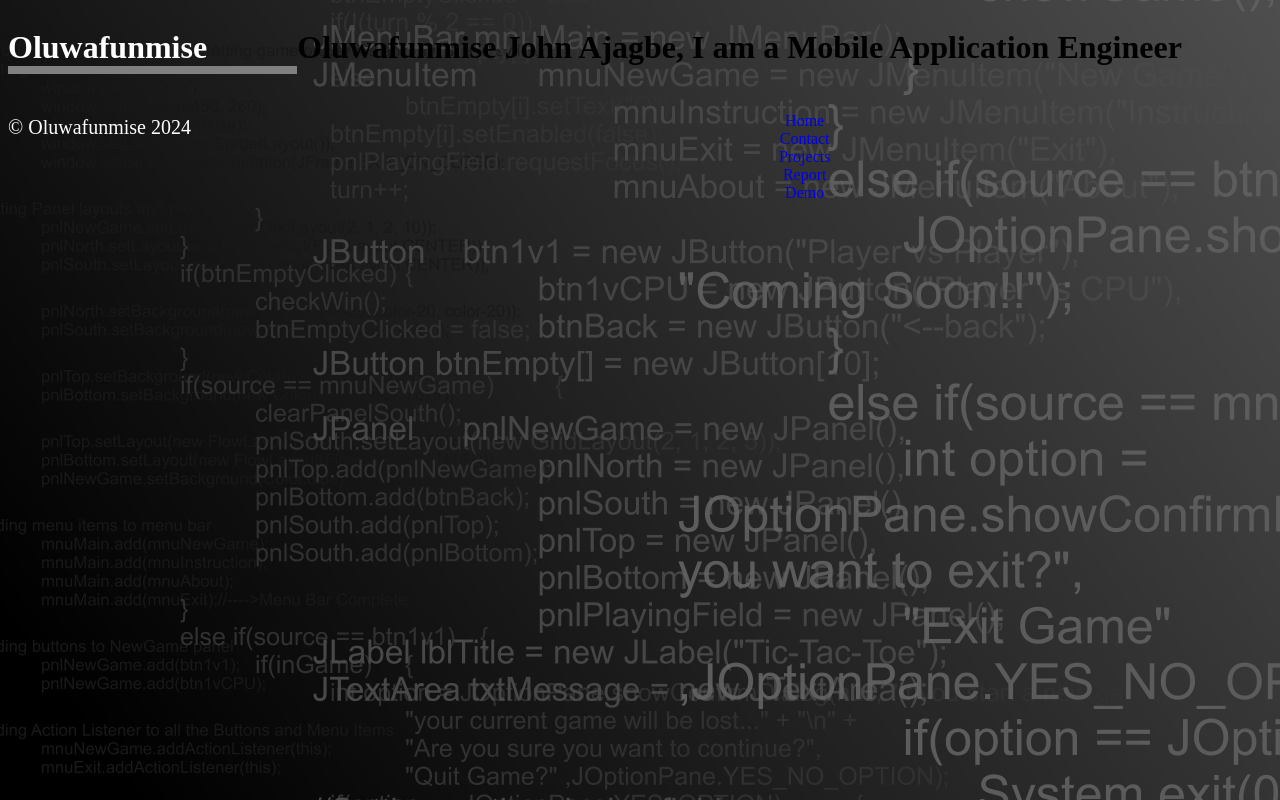
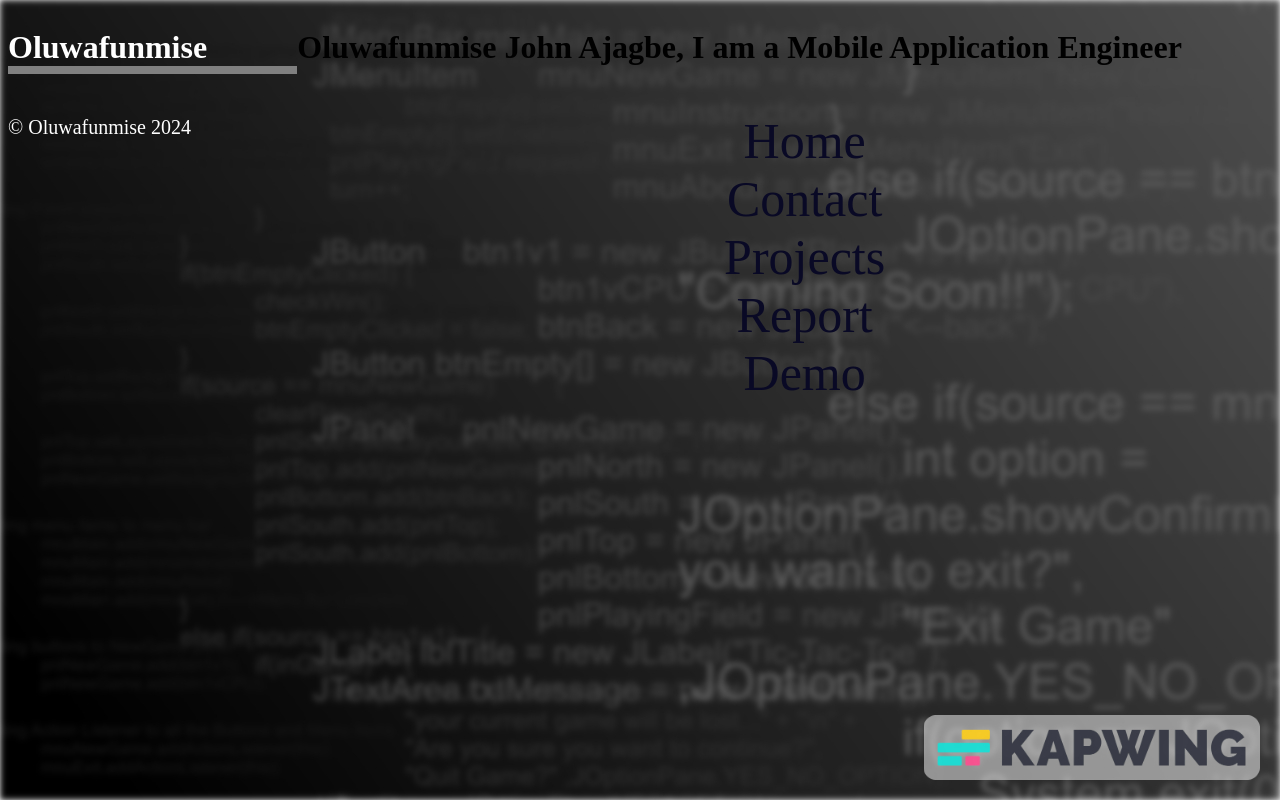
Before and after one commit to Oluwafunmise/web_development, a plain HTML site: page index.html in a window 1280 px wide. Drawn offline with Linux system fonts and the light colour scheme.

Commit message:
Modified Background Image

```diff
--- a/style.css
+++ b/style.css
@@ -10,7 +10,7 @@ img{
     height: 100vh;
 }
 body{
-    background-image: url("wallpaper.jpg");
+    background-image: url("background_image.jpeg");
     background-size: cover;
     display: grid;
 
@@ -39,4 +39,7 @@ footer{
 }
 a{
     text-decoration: none;
+    /* color: rgb(245, 233, 233); */
+    font-size: 50px;
+    color: rgb(9, 9, 37);
 }
```
Also changed, not shown: background_image.jpeg (added).
